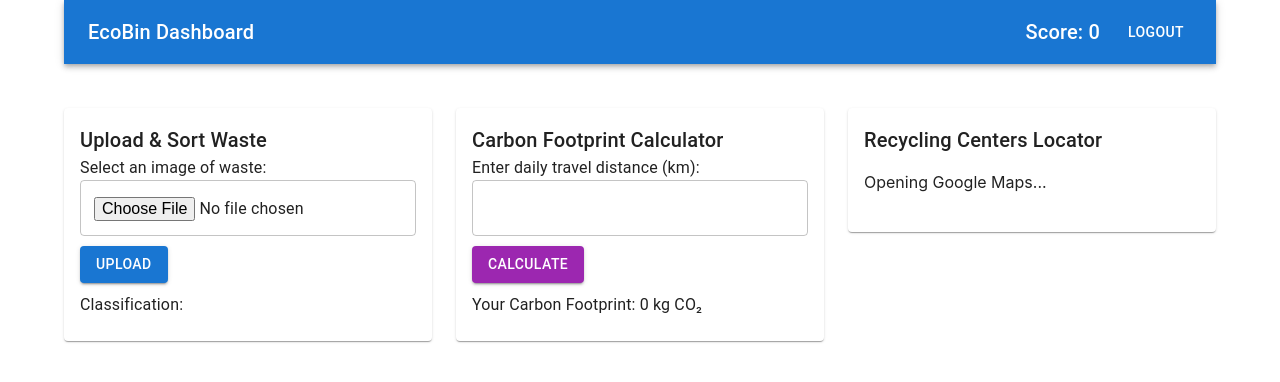
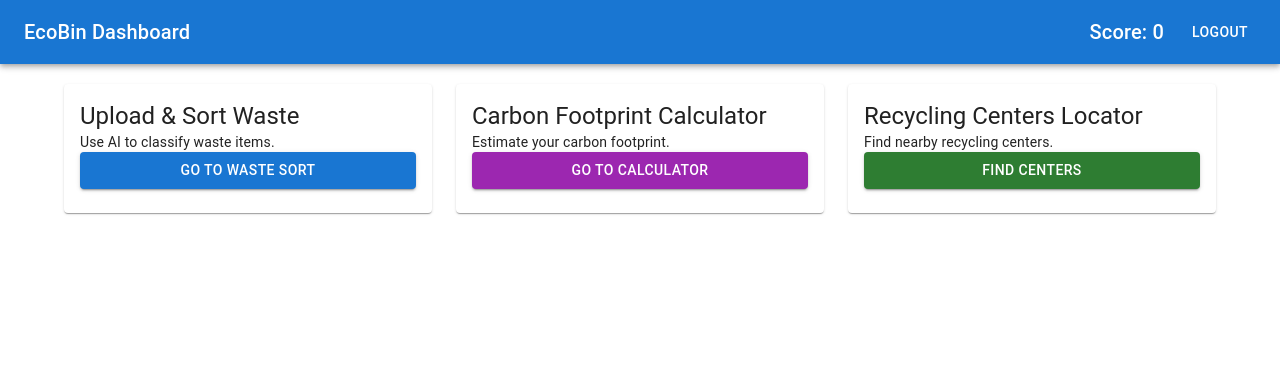
Before and after one commit to Wafaa-Farook/ecobin, a React (Create React App) app in the folder frontend/: page /dashboard in a window 1280 px wide. Shown: the top 382 px of the page. Built offline with nearby package versions, Linux system fonts and the light colour scheme.

Commit message:
Checked the routes

```diff
--- a/frontend/src/App.js
+++ b/frontend/src/App.js
@@ -2,14 +2,20 @@ import { BrowserRouter as Router, Route, Routes } from "react-router-dom";
 import Login from "./pages/Login";
 import Register from "./pages/Register";
 import Dashboard from "./pages/Dashboard"; // We'll create this next
-
+import WasteSort from "./pages/WasteSort";
+import CarbonCalculator from "./pages/CarbonCalculator";
+import RecyclingLocator from "./pages/RecyclingLocator";
 function App() {
   return (
     <Router>
+
       <Routes>
         <Route path="/" element={<Login />} />
         <Route path="/register" element={<Register />} />
         <Route path="/dashboard" element={<Dashboard />} />
+        <Route path="/waste-sort" element={<WasteSort />} />
+        <Route path="/carbon-calculator" element={<CarbonCalculator />} />
+        <Route path="/recycling-locator" element={<RecyclingLocator />} />
       </Routes>
     </Router>
   );
--- a/frontend/src/components/CarbonCalculator.js
+++ /dev/null
@@ -1,30 +0,0 @@
-import { useState } from "react";
-import { Button, TextField, Typography } from "@mui/material";
-import { doc, updateDoc, increment } from "firebase/firestore";
-import { db, auth } from "../firebase";
-
-function CarbonCalculator({ setScore }) {
-  const [carbon, setCarbon] = useState(0);
-
-  const calculateCarbon = () => {
-    const randomScore = Math.floor(Math.random() * 50) + 10; // Mock Calculation
-    setCarbon(randomScore);
-
-    if (auth.currentUser) {
-      const userRef = doc(db, "users", auth.currentUser.uid);
-      updateDoc(userRef, { score: increment(20) });
-      setScore((prev) => prev + 20);
-    }
-  };
-
-  return (
-    <div>
-      <Typography>Enter daily travel distance (km):</Typography>
-      <TextField type="number" fullWidth />
-      <Button variant="contained" color="secondary" onClick={calculateCarbon} style={{ marginTop: 10 }}>Calculate</Button>
-      <Typography style={{ marginTop: 10 }}>Your Carbon Footprint: {carbon} kg CO₂</Typography>
-    </div>
-  );
-}
-
-export default CarbonCalculator;
--- a/frontend/src/components/UploadWaste.js
+++ /dev/null
@@ -1,42 +0,0 @@
-import { useState } from "react";
-import axios from "axios";
-import { Button, TextField, Typography } from "@mui/material";
-import { doc, updateDoc, increment } from "firebase/firestore";
-import { db, auth } from "../firebase";
-
-function UploadWaste({ setScore }) {
-  const [file, setFile] = useState(null);
-  const [result, setResult] = useState("");
-
-  const handleUpload = async () => {
-    if (!file) return alert("Please upload an image!");
-
-    const formData = new FormData();
-    formData.append("file", file);
-
-    try {
-      const res = await axios.post("http://127.0.0.1:5000/classify", formData);
-      setResult(res.data.classification);
-
-      // Update Score in Firebase
-      if (auth.currentUser) {
-        const userRef = doc(db, "users", auth.currentUser.uid);
-        await updateDoc(userRef, { score: increment(10) });
-        setScore((prev) => prev + 10);
-      }
-    } catch (error) {
-      console.error("Error:", error);
-    }
-  };
-
-  return (
-    <div>
-      <Typography>Select an image of waste:</Typography>
-      <TextField type="file" onChange={(e) => setFile(e.target.files[0])} />
-      <Button variant="contained" color="primary" onClick={handleUpload} style={{ marginTop: 10 }}>Upload</Button>
-      <Typography style={{ marginTop: 10 }}>Classification: {result}</Typography>
-    </div>
-  );
-}
-
-export default UploadWaste;
--- /dev/null
+++ b/frontend/src/pages/CarbonCalculator.js
@@ -0,0 +1,22 @@
+import React from "react";
+import { Button, Container, Typography } from "@mui/material";
+import { useNavigate } from "react-router-dom";
+
+const CarbonCalculator = () => {
+  const navigate = useNavigate();
+
+  return (
+    <Container>
+      <Typography variant="h4" style={{ marginTop: "20px" }}>Carbon Footprint Calculator</Typography>
+      <Typography>Enter your daily activities to estimate your carbon footprint.</Typography>
+
+      {/* Add Carbon Calculator Form Here */}
+
+      <Button variant="contained" color="secondary" style={{ marginTop: "20px" }} onClick={() => navigate("/dashboard")}>
+        Back to Dashboard
+      </Button>
+    </Container>
+  );
+};
+
+export default CarbonCalculator;
--- a/frontend/src/pages/Dashboard.js
+++ b/frontend/src/pages/Dashboard.js
@@ -1,78 +1,75 @@
-import { useState, useEffect } from "react";
-import { auth, db, signOut } from "../firebase";
-import { collection, getDocs, updateDoc, doc } from "firebase/firestore";
+import React from "react";
+import { AppBar, Toolbar, Typography, Button, Container, Grid, Card, CardContent } from "@mui/material";
 import { useNavigate } from "react-router-dom";
-import { AppBar, Toolbar, Button, Typography, Container, Grid, Card, CardContent } from "@mui/material";
-import UploadWaste from "../components/UploadWaste";
-import CarbonCalculator from "../components/CarbonCalculator";
-import RecyclingLocator from "../components/RecyclingLocator";
 
-function Dashboard() {
-  const [user, setUser] = useState(null);
-  const [score, setScore] = useState(0);
+const Dashboard = () => {
   const navigate = useNavigate();
 
-  useEffect(() => {
-    const fetchUserData = async () => {
-      if (auth.currentUser) {
-        setUser(auth.currentUser);
-        const userRef = collection(db, "users");
-        const userSnapshot = await getDocs(userRef);
-        userSnapshot.forEach((doc) => {
-          if (doc.id === auth.currentUser.uid) {
-            setScore(doc.data().score || 0);
-          }
-        });
-      }
-    };
-    fetchUserData();
-  }, []);
-
-  const handleLogout = async () => {
-    await signOut(auth);
-    navigate("/");
-  };
-
   return (
-    <Container>
+    <div>
       {/* Navbar */}
-      <AppBar position="static">
+      <AppBar position="static" color="primary">
         <Toolbar>
-          <Typography variant="h6" style={{ flexGrow: 1 }}>EcoBin Dashboard</Typography>
-          <Typography variant="h6" style={{ marginRight: 20 }}>Score: {score}</Typography>
-          <Button color="inherit" onClick={handleLogout}>Logout</Button>
+          <Typography variant="h6" style={{ flexGrow: 1 }}>
+            EcoBin Dashboard
+          </Typography>
+          <Typography variant="h6" style={{ marginRight: "20px" }}>
+            Score: 0 {/* TODO: Replace with dynamic score */}
+          </Typography>
+          <Button color="inherit" onClick={() => navigate("/login")}>
+            Logout
+          </Button>
         </Toolbar>
       </AppBar>
 
-      {/* Main Dashboard Content */}
-      <Grid container spacing={3} style={{ marginTop: 20 }}>
-        <Grid item xs={12} md={4}>
+      {/* Dashboard Content */}
+      <Container style={{ marginTop: "20px" }}>
+        <Grid container spacing={3}>
+          <Grid item xs={12} sm={6} md={4}>
             <Card>
               <CardContent>
-              <Typography variant="h6">Upload & Sort Waste</Typography>
-              <UploadWaste setScore={setScore} />
+                <Typography variant="h5">Upload & Sort Waste</Typography>
+                <Typography variant="body2">Use AI to classify waste items.</Typography>
+                <Button variant="contained" color="primary" fullWidth onClick={() => navigate("/waste-sort")}>
+                  Go to Waste Sort
+                </Button>
               </CardContent>
             </Card>
           </Grid>
-        <Grid item xs={12} md={4}>
+
+          <Grid item xs={12} sm={6} md={4}>
             <Card>
               <CardContent>
-              <Typography variant="h6">Carbon Footprint Calculator</Typography>
-              <CarbonCalculator setScore={setScore} />
+                <Typography variant="h5">Carbon Footprint Calculator</Typography>
+                <Typography variant="body2">Estimate your carbon footprint.</Typography>
+                <Button variant="contained" color="secondary" fullWidth onClick={() => navigate("/carbon-calculator")}>
+                  Go to Calculator
+                </Button>
               </CardContent>
             </Card>
           </Grid>
-        <Grid item xs={12} md={4}>
+
+          <Grid item xs={12} sm={6} md={4}>
             <Card>
               <CardContent>
-              <Typography variant="h6">Recycling Centers Locator</Typography>
-              <RecyclingLocator />
+                <Typography variant="h5">Recycling Centers Locator</Typography>
+                <Typography variant="body2">Find nearby recycling centers.</Typography>
+                <Button
+                    variant="contained"
+                    color="success"
+                    fullWidth
+                    onClick={() => navigate("/recycling-locator")}
+                    >
+                    Find Centers
+                </Button>
+
               </CardContent>
             </Card>
           </Grid>
         </Grid>
       </Container>
+    </div>
   );
-}
+};
 
 export default Dashboard;
--- /dev/null
+++ b/frontend/src/pages/WasteSort.js
@@ -0,0 +1,22 @@
+import React from "react";
+import { Button, Container, Typography } from "@mui/material";
+import { useNavigate } from "react-router-dom";
+
+const WasteSort = () => {
+  const navigate = useNavigate();
+
+  return (
+    <Container>
+      <Typography variant="h4" style={{ marginTop: "20px" }}>Waste Sorting AI</Typography>
+      <Typography>Upload an image of waste and get sorting advice.</Typography>
+
+      {/* Add File Upload and AI Sorting Logic Here */}
+
+      <Button variant="contained" color="primary" style={{ marginTop: "20px" }} onClick={() => navigate("/dashboard")}>
+        Back to Dashboard
+      </Button>
+    </Container>
+  );
+};
+
+export default WasteSort;
```
Also changed, not shown: frontend/src/pages/RecyclingLocator.js (renamed from frontend/src/components/RecyclingLocator.js). Lines whose indentation alone changed are shown as unchanged.
